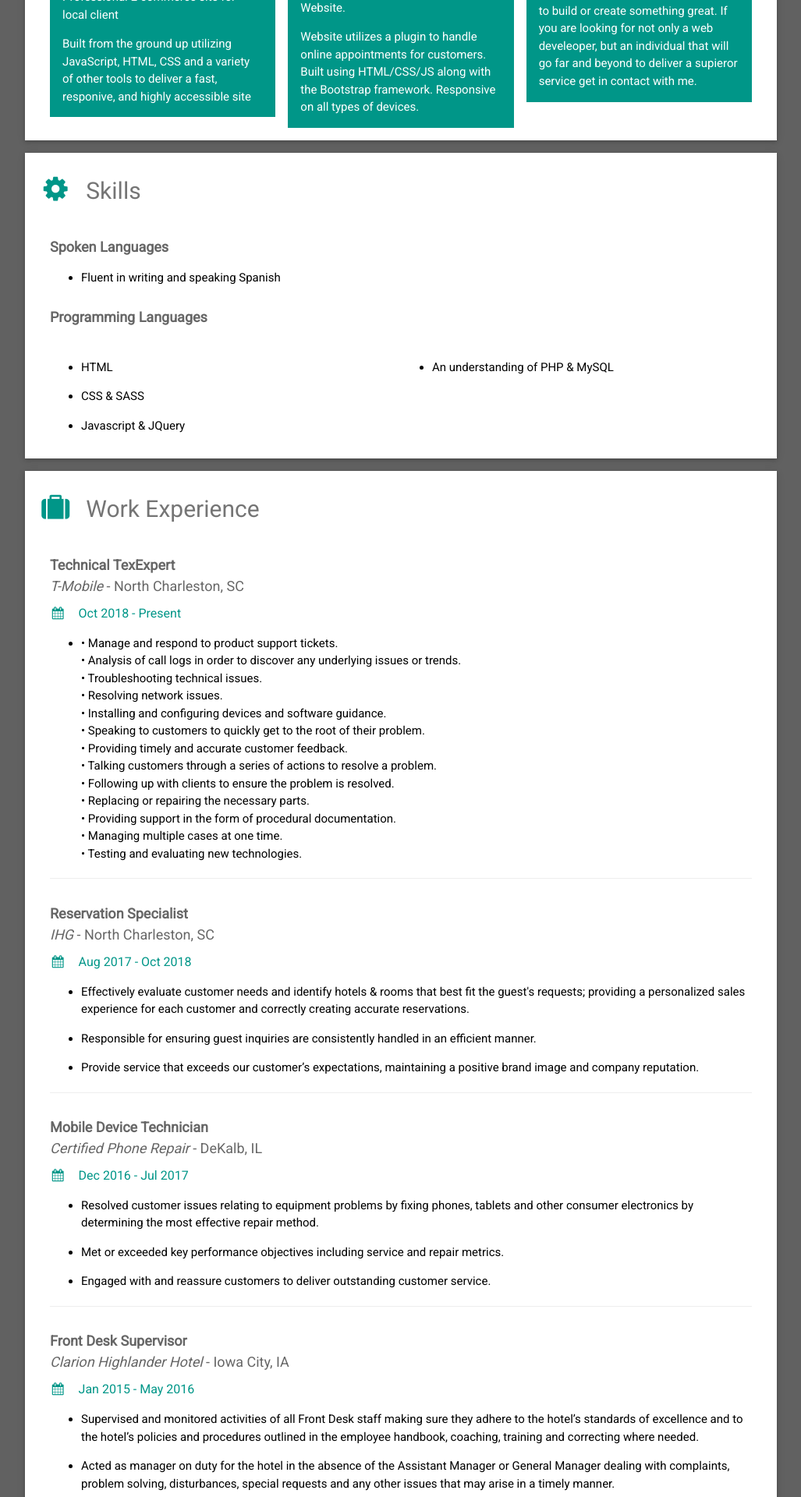
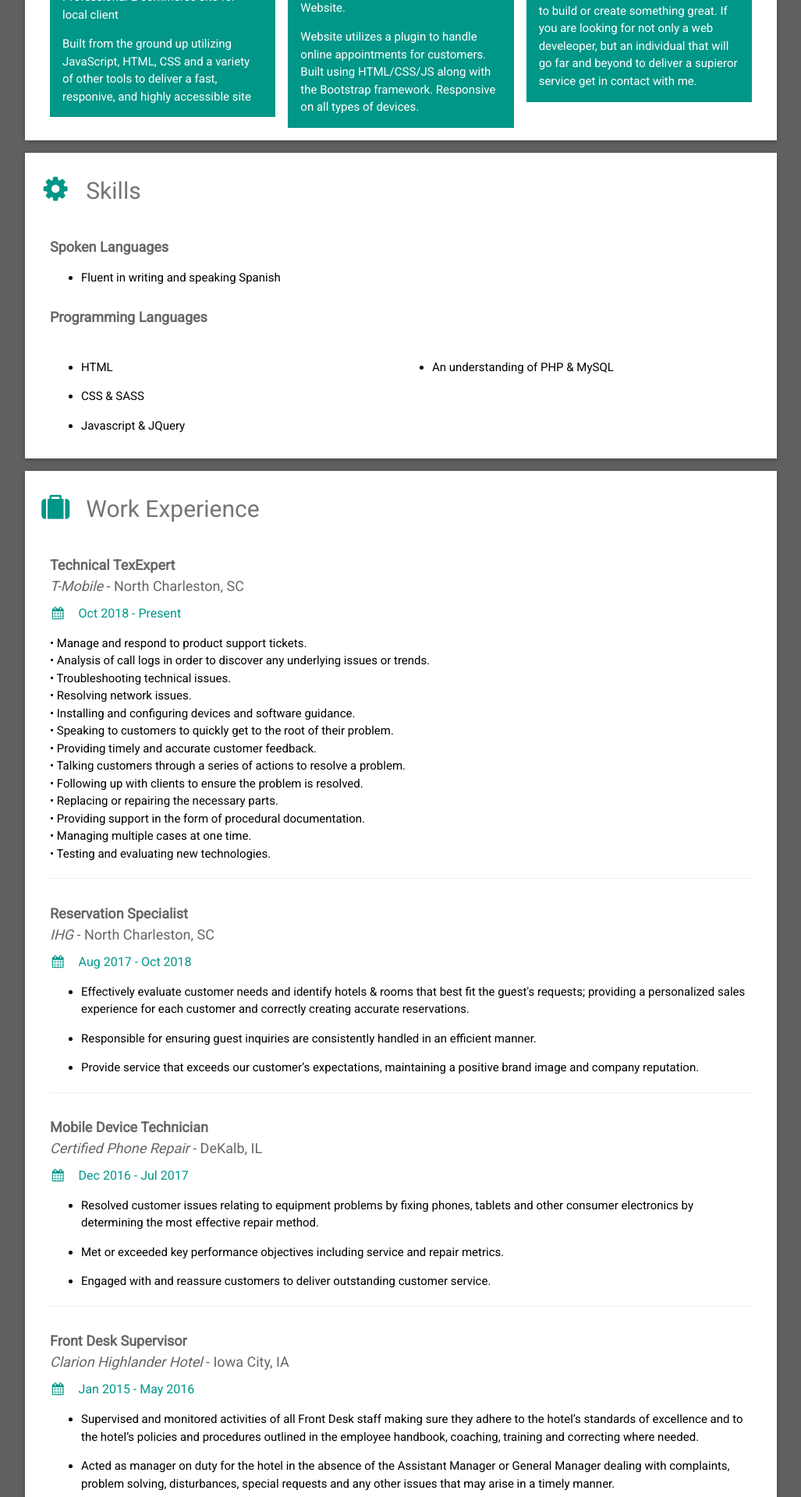
Before and after one commit to 20tibbygt06/20tibbygt06.github.io, a Jekyll site: the page built from index.html, in a window 1280 px wide. Shown: the part 1343-3263 px from the top of the page at 78% size, without its empty margins (126-1153 px from the left). Built offline with Jekyll 4.4.1, drawn with Linux system fonts in a browser that asks for light colours; nearby versions of some CDN libraries.

Commit message:
Update index.html

```diff
--- a/index.html
+++ b/index.html
@@ -109,8 +109,6 @@ layout: default
       <div class="w3-container">
         <h5 class="w3-opacity"><b>Technical TexExpert</b><br><i>T-Mobile</i> - North Charleston, SC</h5>
         <h6 class="w3-text-teal"><i class="fa fa-calendar fa-fw w3-margin-right"></i>Oct 2018 - Present</h6>
-        <ul>
-          <li>
             <p>• Manage and respond to product support tickets.<br>
 • Analysis of call logs in order to discover any underlying issues or trends.<br>
 • Troubleshooting technical issues.<br>
@@ -124,8 +122,6 @@ layout: default
 • Providing support in the form of procedural documentation.<br>
 • Managing multiple cases at one time.<br>
 • Testing and evaluating new technologies.</p>
-          </li>
-        </ul>
         <hr>
       </div>
       <div class="w3-container">
```
